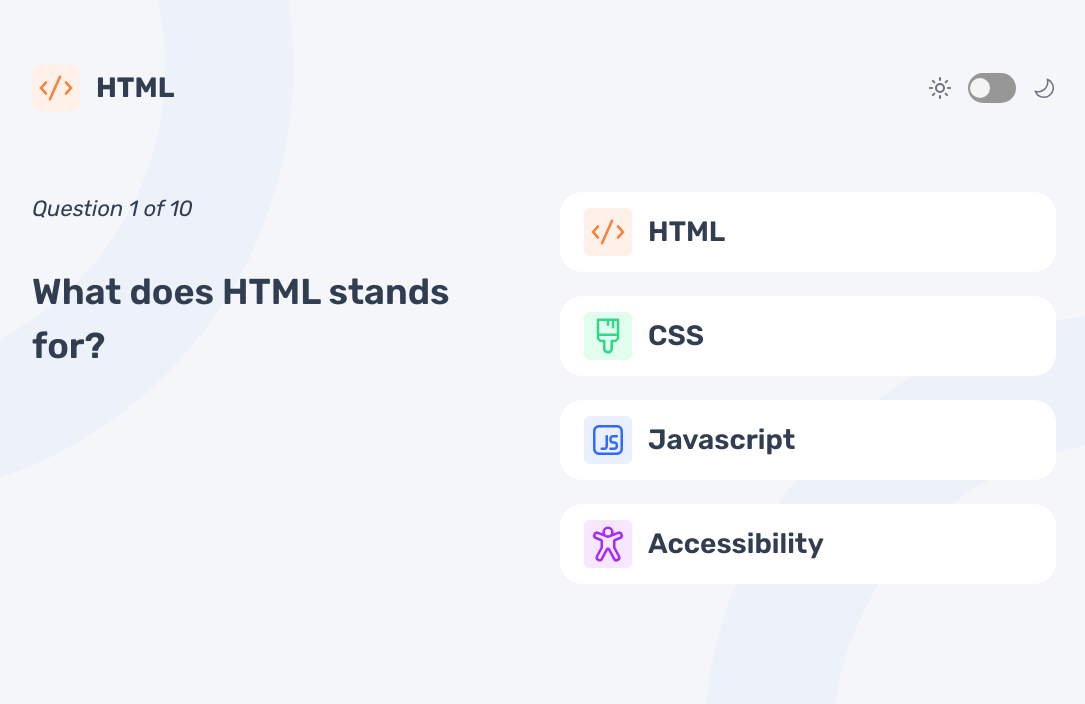
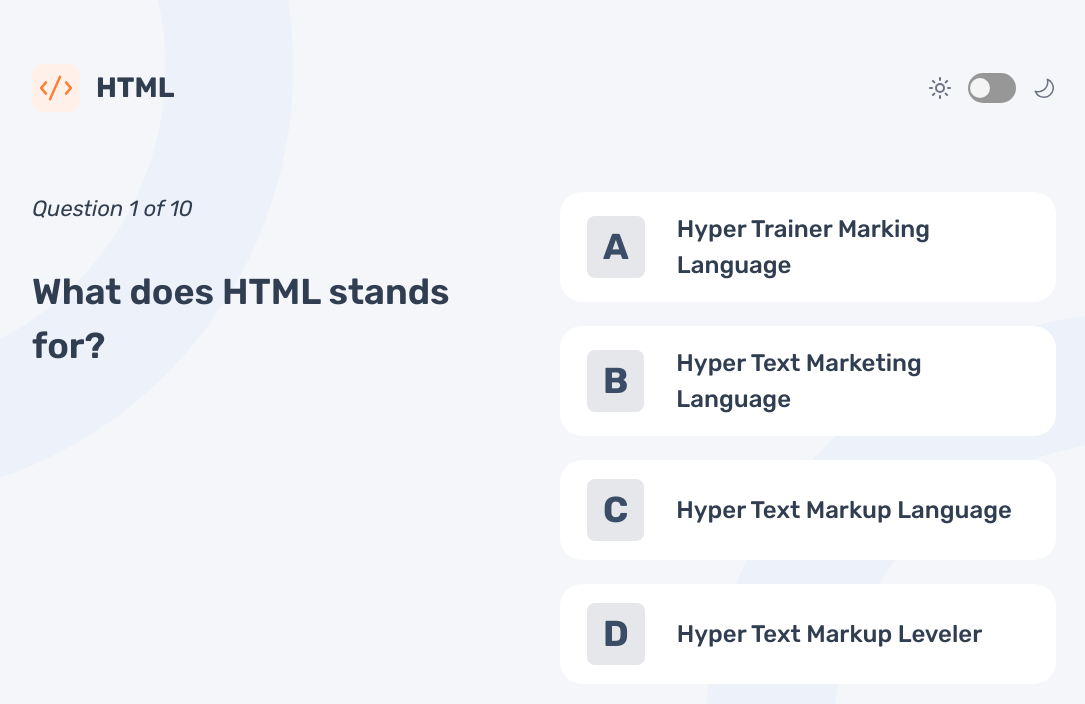
Before and after one commit to SajeedAninda/Frontend-Quiz-App, a React (Vite) app: page /html in a window 1280 px wide. Shown: the top 704 px of the page, without its empty margins (96-1181 px from the left). Built offline with nearby package versions, Linux system fonts and the light colour scheme.

Commit message:
Designed html quiz page

```diff
--- a/src/Components/QuizPages/Html.jsx
+++ b/src/Components/QuizPages/Html.jsx
@@ -61,31 +61,39 @@ const Html = () => {
                 </div>
 
                 <div className='flex-1'>
-                    <div to={"/html"} className='bg-white dark:bg-[#3b4d66] w-full rounded-[22px] py-4 px-6 flex items-center gap-4 cursor-pointer hover:shadow-xl dark:hover:shadow-2xl transition-all delay-75'>
-                        <img className='bg-[#fff1e9] p-1 rounded-md' src={htmlIcon} alt="HTML Icon" />
-                        <p className='text-[28px] text-[#313e51] dark:text-white font-semibold'>
-                            HTML
+                    <div className='bg-white dark:bg-[#3b4d66] w-full rounded-[22px] py-4 px-6 flex items-center gap-8 cursor-pointer hover:shadow-xl dark:hover:shadow-2xl transition-all delay-75 border-[3px] border-transparent hover:border-[#A729f5] group'>
+                        <div className='text-[36px] text-[#3b4d66] py-1 px-4 bg-gray-200 dark:bg-white rounded-lg font-bold group-hover:bg-[#f6e7ff] group-hover:text-[#a729f5]'>
+                            A
+                        </div>
+                        <p className='text-[24px] text-[#313e51] dark:text-white font-medium'>
+                            Hyper Trainer Marking Language
                         </p>
                     </div>
 
-                    <div to={"/css"} className='bg-white dark:bg-[#3b4d66] w-full rounded-[22px] py-4 px-6 flex items-center gap-4 mt-6 cursor-pointer hover:shadow-xl dark:hover:shadow-2xl transition-all delay-75'>
-                        <img className='bg-[#e0fdef] p-1 rounded-md' src={cssIcon} alt="CSS Icon" />
-                        <p className='text-[28px] text-[#313e51] dark:text-white font-semibold'>
-                            CSS
+                    <div className='bg-white dark:bg-[#3b4d66] w-full rounded-[22px] py-4 px-6 flex items-center gap-8 cursor-pointer hover:shadow-xl dark:hover:shadow-2xl transition-all delay-75 border-[3px] border-transparent hover:border-[#A729f5] group mt-6'>
+                        <div className='text-[36px] text-[#3b4d66] py-1 px-4 bg-gray-200 dark:bg-white rounded-lg font-bold group-hover:bg-[#f6e7ff] group-hover:text-[#a729f5]'>
+                            B
+                        </div>
+                        <p className='text-[24px] text-[#313e51] dark:text-white font-medium'>
+                        Hyper Text Marketing Language
                         </p>
                     </div>
 
-                    <div to={"/javascript"} className='bg-white dark:bg-[#3b4d66] w-full rounded-[22px] py-4 px-6 flex items-center gap-4 mt-6 cursor-pointer hover:shadow-xl dark:hover:shadow-2xl transition-all delay-75'>
-                        <img className='bg-[#ebf0ff] p-1 rounded-md' src={jsIcon} alt="JavaScript Icon" />
-                        <p className='text-[28px] text-[#313e51] dark:text-white font-semibold'>
-                            Javascript
+                    <div className='bg-white dark:bg-[#3b4d66] w-full rounded-[22px] py-4 px-6 flex items-center gap-8 cursor-pointer hover:shadow-xl dark:hover:shadow-2xl transition-all delay-75 border-[3px] border-transparent hover:border-[#A729f5] group mt-6'>
+                        <div className='text-[36px] text-[#3b4d66] py-1 px-4 bg-gray-200 dark:bg-white rounded-lg font-bold group-hover:bg-[#f6e7ff] group-hover:text-[#a729f5]'>
+                            C
+                        </div>
+                        <p className='text-[24px] text-[#313e51] dark:text-white font-medium'>
+                        Hyper Text Markup Language
                         </p>
                     </div>
 
-                    <div to={"/accessibility"} className='bg-white dark:bg-[#3b4d66] w-full rounded-[22px] py-4 px-6 flex items-center gap-4 mt-6 cursor-pointer hover:shadow-xl dark:hover:shadow-2xl transition-all delay-75'>
-                        <img className='bg-[#f6e7ff] p-1 rounded-md' src={accessIcon} alt="Accessibility Icon" />
-                        <p className='text-[28px] text-[#313e51] dark:text-white font-semibold'>
-                            Accessibility
+                    <div className='bg-white dark:bg-[#3b4d66] w-full rounded-[22px] py-4 px-6 flex items-center gap-8 cursor-pointer hover:shadow-xl dark:hover:shadow-2xl transition-all delay-75 border-[3px] border-transparent hover:border-[#A729f5] group mt-6'>
+                        <div className='text-[36px] text-[#3b4d66] py-1 px-4 bg-gray-200 dark:bg-white rounded-lg font-bold group-hover:bg-[#f6e7ff] group-hover:text-[#a729f5]'>
+                            D
+                        </div>
+                        <p className='text-[24px] text-[#313e51] dark:text-white font-medium'>
+                        Hyper Text Markup Leveler
                         </p>
                     </div>
                 </div>
```
